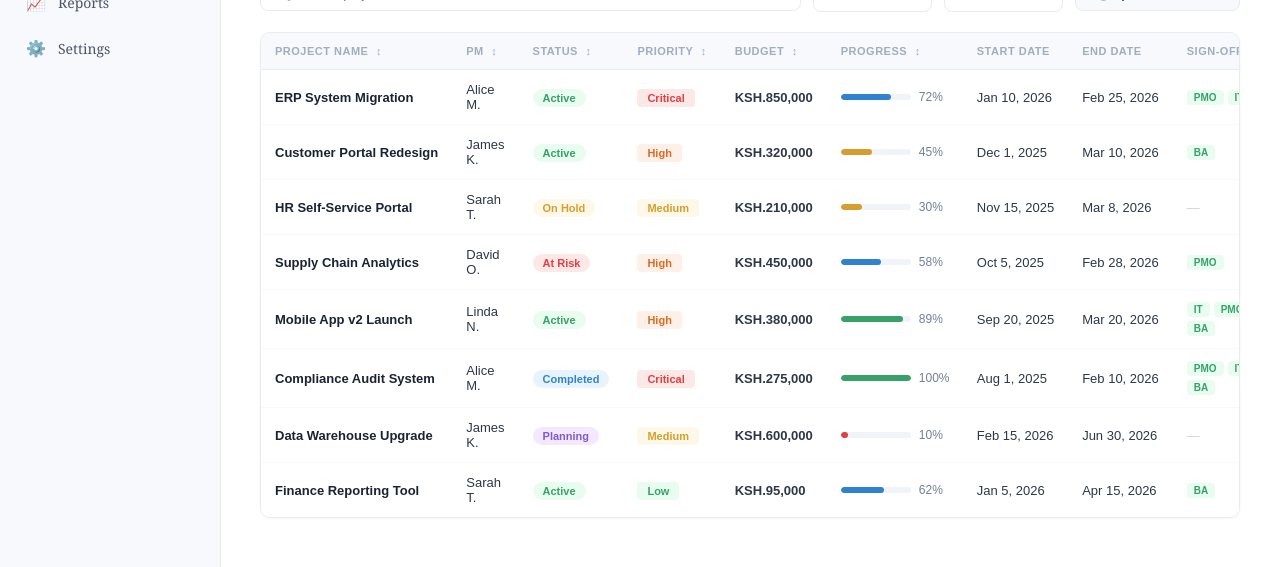
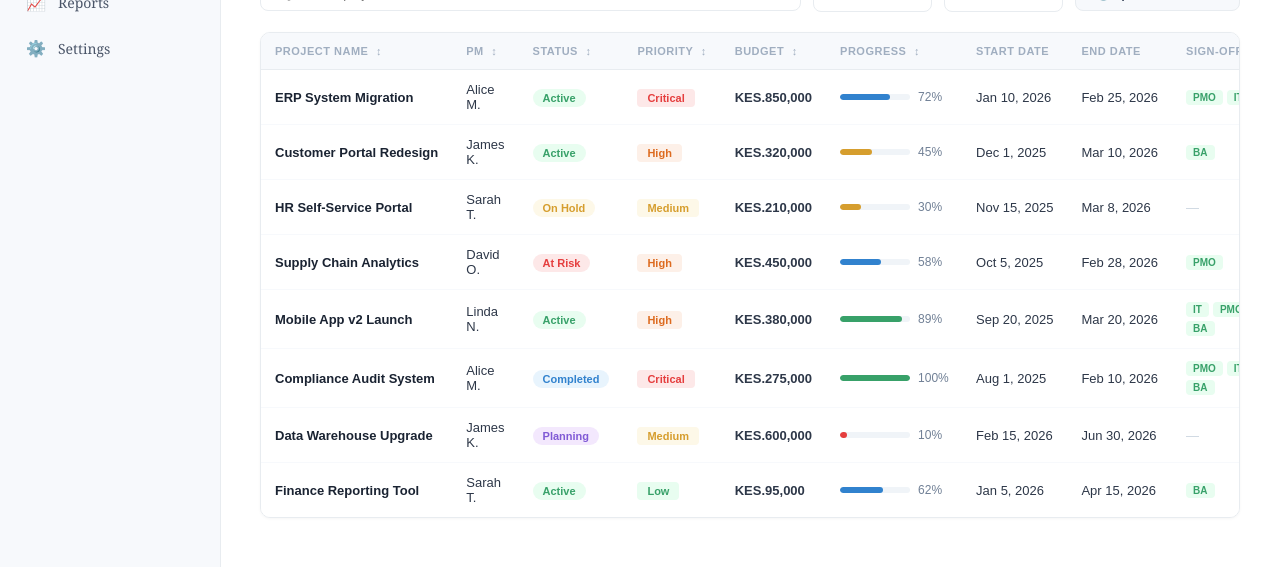
Before and after one commit to NeskoLimo/BA-PROJECT_TRACKER, an Angular app: page /projects in a window 1280 px wide. Shown: the part 192-759 px from the top of the page. Built offline with nearby package versions, Linux system fonts and the light colour scheme.

Commit message:
Update projects.component.ts

```diff
--- a/src/app/components/projects/projects.component.ts
+++ b/src/app/components/projects/projects.component.ts
@@ -103,7 +103,7 @@ interface Project {
               <td>
                 <span class="priority-badge" [ngClass]="getPriorityClass(p.priority)">{{ p.priority }}</span>
               </td>
-              <td class="budget">{{ p.budget | currency:'KSH.':'symbol':'1.0-0' }}</td>
+              <td class="budget">{{ p.budget | currency:'KES.':'symbol':'1.0-0' }}</td>
               <td>
                 <div class="progress-wrap">
                   <div class="progress-bar">
```
